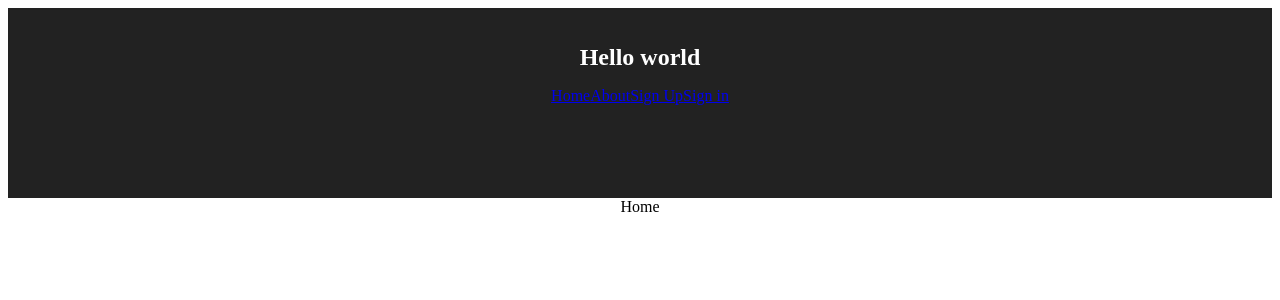
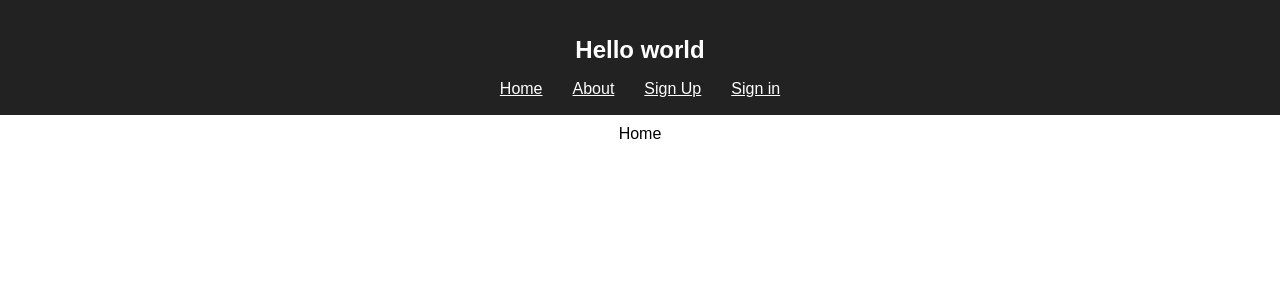
Before and after one commit to Cycymomo/rag-n-cool, a React (Create React App) app: page / in a window 1280 px wide. Shown: the top 300 px of the page. Built offline with nearby package versions, Linux system fonts and the light colour scheme.

Commit message:
chore(Style): styling

```diff
--- a/src/App.css
+++ b/src/App.css
@@ -1,11 +1,22 @@
+body {
+  margin: 0;
+  padding: 0;
+  font-family: sans-serif;
+}
+
 .App {
   text-align: center;
 }
 
 .App-header {
   background-color: #222;
-  height: 150px;
+  height: 75px;
   padding: 20px;
+  color: white;
+}
+
+.App-header a {
+  padding: 15px;
   color: white;
 }
 
@@ -13,6 +24,6 @@
   font-size: 1.5em;
 }
 
-.App-intro {
-  font-size: large;
+.App-content {
+  padding-top: 10px;
 }
--- a/src/App.js
+++ b/src/App.js
@@ -29,6 +29,7 @@ const App = () => (
           Sign in
         </Link>
       </header>
+      <div className="App-content">
         <Switch>
           <Route exact path="/" component={Home} />
           <Route exact path="/signup" component={SignUp} />
@@ -37,6 +38,7 @@ const App = () => (
           <Route component={NotFound} />
         </Switch>
       </div>
+    </div>
   </Router>
 )
 
--- a/src/index.css
+++ /dev/null
@@ -1,5 +0,0 @@
-body {
-  margin: 0;
-  padding: 0;
-  font-family: sans-serif;
-}
```
Lines whose indentation alone changed are shown as unchanged.
